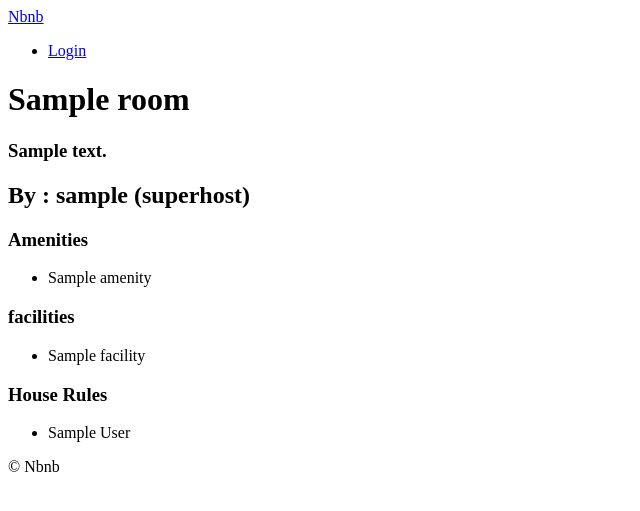
After one commit to developer-hs/airbnb-clone, a Django app: page /rooms/1 in a window 1280 px wide. The commit adds this page. Shown: the top 511 px of the page, without its empty margins (0-640 px from the left). Run offline with Django 3.2, Linux system fonts and the light colour scheme; tables that the repository leaves empty hold one stand-in row (values such as "Sample post").

Commit message:
airbnb 20200204

```diff
--- a/config/settings.py
+++ b/config/settings.py
@@ -23,9 +23,9 @@ BASE_DIR = os.path.dirname(os.path.dirname(os.path.abspath(__file__)))
 SECRET_KEY = "f+&)rv(q516@x*m7nrexsyonicq%4dw&z6tm*#g247b$b!k#%c"
 
 # SECURITY WARNING: don't run with debug turned on in production!
-DEBUG = True
+DEBUG = False
 
-ALLOWED_HOSTS = []
+ALLOWED_HOSTS = "*"
 
 
 # Application definition
--- a/config/urls.py
+++ b/config/urls.py
@@ -20,6 +20,7 @@ from django.conf.urls.static import static
 
 urlpatterns = [
     path("", include("core.urls"), name="core"),
+    path("rooms/", include("rooms.urls"), name="rooms"),
     path("admin/", admin.site.urls),
 ]
 
--- a/core/urls.py
+++ b/core/urls.py
@@ -4,5 +4,5 @@ from rooms import views as room_views
 app_name = "core"
 
 urlpatterns = [
-    path("", room_views.all_rooms, name="home"),
+    path("", room_views.HomeView.as_view(), name="home"),
 ]
--- a/rooms/management/commands/seed_rooms.py
+++ b/rooms/management/commands/seed_rooms.py
@@ -45,7 +45,8 @@ class Command(BaseCommand):
         # ※ flatten(list(created_photo.values())) = [14]
         # flatten = iterable 가능한 객체 (list,tuple) 를 list 에 extend 시킴
         # iterable 한 객체가 아니면 list 에 append 시킴
-        amenities = room_models.Amenity.objects.all()
+        amenities = room
+        _models.Amenity.objects.all()
         facilities = room_models.Facility.objects.all()
         rules = room_models.HouseRule.objects.all()
         for pk in created_clean:
--- a/rooms/models.py
+++ b/rooms/models.py
@@ -1,4 +1,5 @@
 from django.db import models
+from django.urls import reverse
 from django_countries.fields import CountryField
 from core import models as core_models
 
@@ -93,6 +94,9 @@ class Room(core_models.TimeStampdModel):
         self.city = str.capitalize(self.city)
         super().save(*args, **kwargs)
 
+    def get_absolute_url(self):
+        return reverse("rooms:detail", kwargs={"pk": self.pk})
+
     def total_rating(self):
         all_reviews = self.reviews.all()
         all_ratings = 0
--- /dev/null
+++ b/rooms/urls.py
@@ -0,0 +1,8 @@
+from django.urls import path
+from . import views
+
+app_name = "rooms"
+
+# https://docs.djangoproject.com/en/3.0/topics/http/urls/
+
+urlpatterns = [path("<int:pk>", views.room_detail, name="detail")]
--- /dev/null
+++ b/rooms/views.py
@@ -0,0 +1,32 @@
+from django.views.generic import ListView
+from django.shortcuts import render, redirect, Http404
+from . import models
+
+# https://docs.djangoproject.com/en/3.0/ref/class-based-views/
+# https://ccbv.co.uk/
+
+
+class HomeView(ListView):
+
+    """ HomeView Definition """
+
+    model = models.Room
+    paginate_by = 10
+    paginate_orphans = 5
+    allow_empty = True
+    ordering = "created"
+    context_object_name = "rooms"
+
+    def dispatch(self, request, *args, **kwargs):
+        try:
+            return super(HomeView, self).dispatch(request, *args, **kwargs)
+        except Http404:
+            return redirect("/")
+
+
+def room_detail(request, pk):
+    try:
+        room = models.Room.objects.get(pk=pk)
+        return render(request, "rooms/detail.html", context={"room": room})
+    except models.Room.DoesNotExist:
+        raise Http404()
--- /dev/null
+++ b/templates/404.html
@@ -0,0 +1,5 @@
+{% extends "base.html"%}
+
+{% block content %}
+    <h1> Not found baby</h1>
+{% endblock content %}
--- a/templates/partials/header.html
+++ b/templates/partials/header.html
@@ -1,5 +1,5 @@
 <header>
-    <a href="/">Nbnb</a>
+    <a href="{% url "core:home" %}">Nbnb</a>
     <ul>
         <li>
             <a href="#">Login</a>
--- /dev/null
+++ b/templates/rooms/detail.html
@@ -0,0 +1,35 @@
+{% extends "base.html" %}
+
+{% block page_name %} Detail {% endblock page_name %}
+
+{% block content %}
+<div>
+    <h1>{{room.name}}</h1>
+    <h3>{{room.description}}</h3>
+</div>
+<div>
+    <h2>By : {{room.host.username}}
+    {% if room.host.superhost %}
+        (superhost)
+    {% endif %}
+    <h3>Amenities</h3>
+    <ul>
+    {% for a in room.amenities.all %}
+        <li>{{ a }}</li>
+    {% endfor %}
+    </ul>
+    <h3>facilities</h3>
+    <ul>
+    {% for a in room.facilitys.all %}
+        <li>{{ a }}</li>
+    {% endfor %}
+    </ul>
+    <h3>House Rules</h3>
+    <ul>
+    {% for a in room.houserules.all %}
+        <li>{{ a }}</li>
+    {% endfor %}
+    </ul>
+
+</div>
+{% endblock %}
```
Also changed, not shown: templates/rooms/home.html (deleted, +0 -38 lines), templates/rooms/room_list.html (added, +40 -0 lines).
